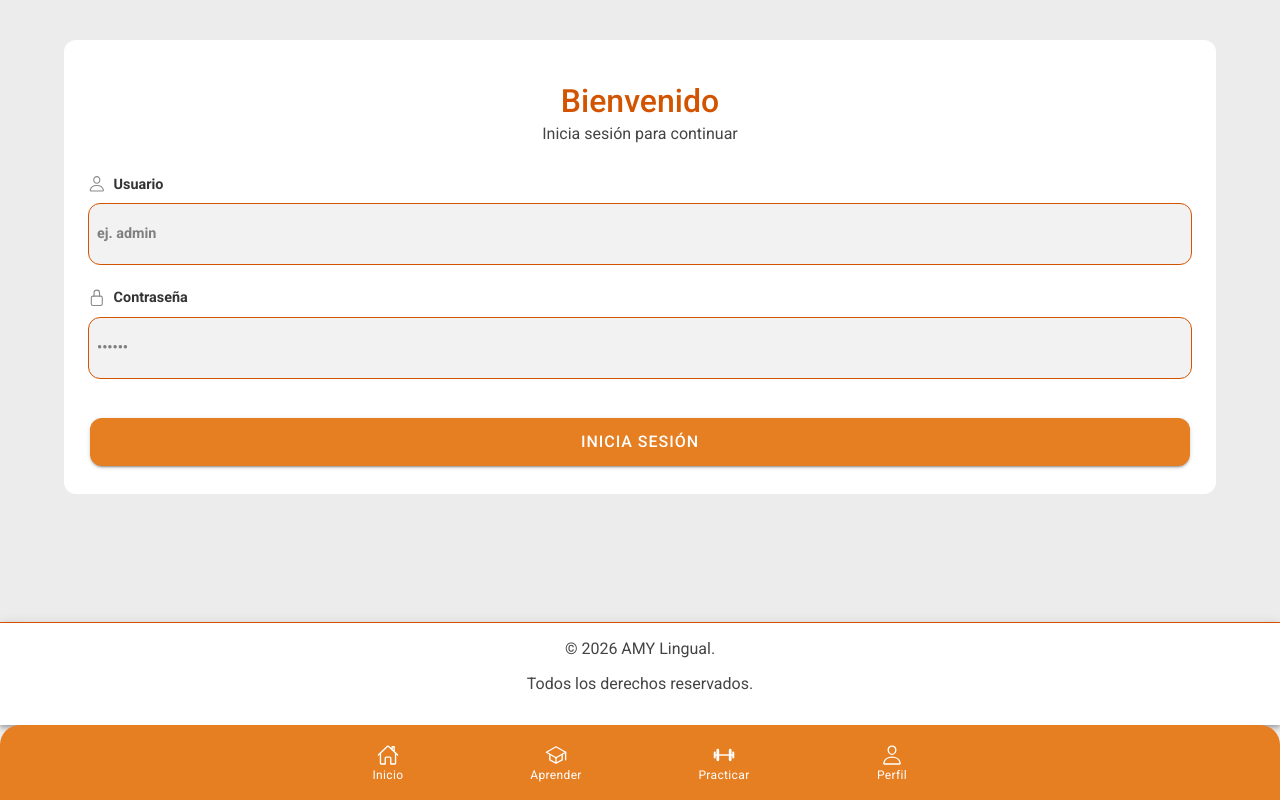
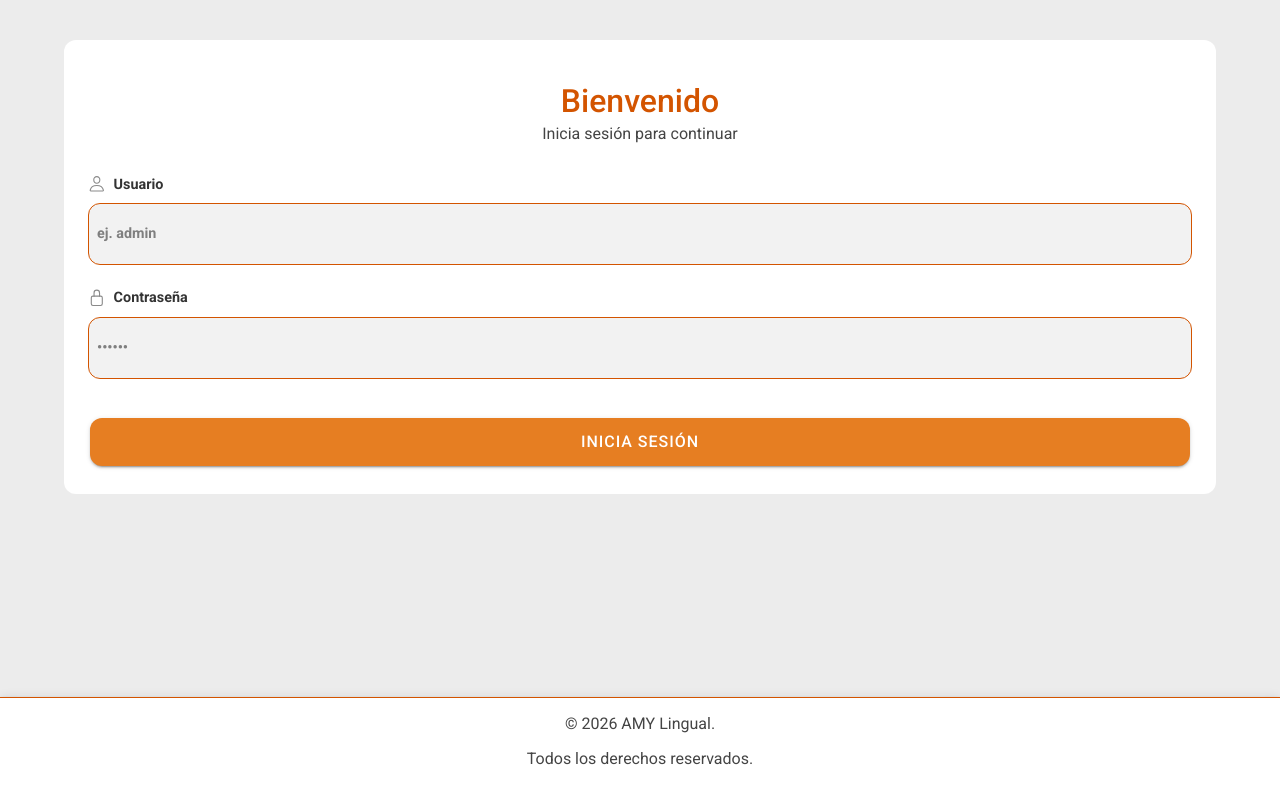
Before and after one commit to yury199/App-AMY-Lingual, a React (Vite) app: page /login in a window 1280 px wide. Built offline with nearby package versions, Linux system fonts and the light colour scheme.

Commit message:
Ajuste
Tuve que agregar una condicción para q ue no saliera la barra en Login

```diff
--- a/src/App.tsx
+++ b/src/App.tsx
@@ -11,9 +11,8 @@ import {
 } from '@ionic/react';
 import { IonReactRouter } from '@ionic/react-router';
 
-/* Importamos los íconos oficiales de Ionicons */
+/* Importamos los íconos*/
 import { homeOutline, schoolOutline, barbellOutline, personOutline } from 'ionicons/icons';
-
 
 import Home from './pages/Home';
 import Aprender from './pages/Aprender';
@@ -34,56 +33,59 @@ import './theme/variables.css';
 
 setupIonicReact();
 
-const App: React.FC = () => (
-  <IonApp>
-    <IonReactRouter>
+/* Barra de navegación */
+const MainTabs: React.FC = () => {
+  return (
     <IonTabs>
-
-
       <IonRouterOutlet>
         <Route exact path="/home" component={Home} />
         <Route exact path="/aprender" component={Aprender} />
         <Route exact path="/practicar" component={Practicar} />
         <Route exact path="/perfil" component={Perfil} />
-          <Route exact path="/login" component={Login} />
-
-          {/* lo redirigimos automáticamente a LOGIN */}
-          <Route exact path="/">
-            <Redirect to="/login" />
-          </Route>
       </IonRouterOutlet>
 
-        {/* LA BARRA*/}
-        {/* Le ponemos slot="bottom" para que se fije abajo */}
       <IonTabBar slot="bottom" className="custom-tab-bar">
-
-
         <IonTabButton tab="home" href="/home">
           <IonIcon aria-hidden="true" icon={homeOutline} />
           <IonLabel>Inicio</IonLabel>
         </IonTabButton>
-
-
         <IonTabButton tab="aprender" href="/aprender">
           <IonIcon aria-hidden="true" icon={schoolOutline} />
           <IonLabel>Aprender</IonLabel>
         </IonTabButton>
-
-
         <IonTabButton tab="practicar" href="/practicar">
           <IonIcon aria-hidden="true" icon={barbellOutline} />
           <IonLabel>Practicar</IonLabel>
         </IonTabButton>
-
-
         <IonTabButton tab="perfil" href="/perfil">
           <IonIcon aria-hidden="true" icon={personOutline} />
           <IonLabel>Perfil</IonLabel>
         </IonTabButton>
+      </IonTabBar>
+    </IonTabs>
+  );
+};
 
-        </IonTabBar>
+/* condicional para separar login de las demás pantallas */
+const App: React.FC = () => (
+  <IonApp>
+    <IonReactRouter>
+      <IonRouterOutlet>
 
-      </IonTabs>
+        <Route exact path="/">
+          <Redirect to="/login" />
+        </Route>
+
+        {/* Pantalla de Login */}
+        <Route exact path="/login" component={Login} />
+
+        {/* Si la ruta es cualquiera de estas, carga la barrita) */}
+        <Route path="/home" component={MainTabs} />
+        <Route path="/aprender" component={MainTabs} />
+        <Route path="/practicar" component={MainTabs} />
+        <Route path="/perfil" component={MainTabs} />
+
+      </IonRouterOutlet>
     </IonReactRouter>
   </IonApp>
 );
```
Lines whose indentation alone changed are shown as unchanged.
